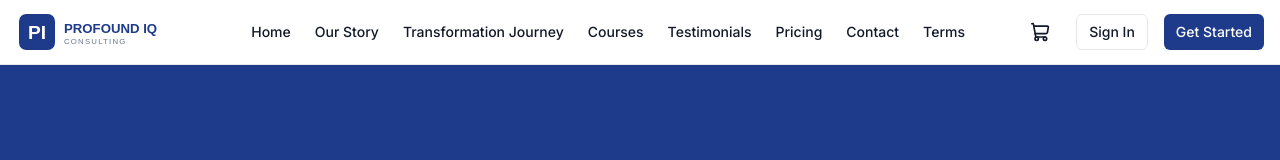
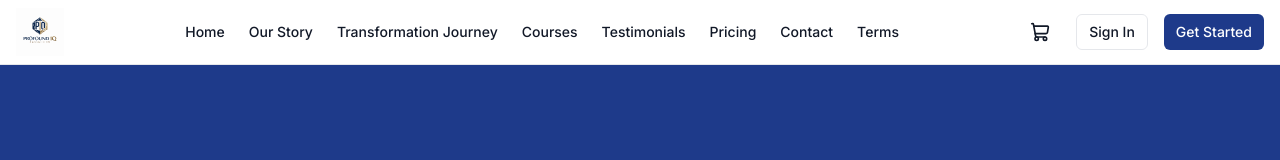
Before and after one commit to karwenji/profoundiqweb, a Next.js app: page / in a window 1280 px wide. Shown: the top 160 px of the page. Built offline with nearby package versions, Linux system fonts and the light colour scheme.

Commit message:
new logo

```diff
--- a/src/components/Logo.tsx
+++ b/src/components/Logo.tsx
@@ -1,17 +1,19 @@
+import Image from 'next/image'
+
 interface LogoProps {
   className?: string;
   variant?: 'default' | 'inverted';
 }
 
 export default function Logo({ className = "h-12 w-auto", variant = 'default' }: LogoProps) {
-  const isDark = variant === 'inverted';
-
   return (
-    <svg viewBox="0 0 300 80" className={className} fill="none" xmlns="C:\Users\Administrator\Desktop\Profound IQ\public\logo.svg">
-      <rect x="5" y="10" width="60" height="60" rx="12" fill={isDark ? 'white' : '#1e3a8a'}/>
-      <text x="35" y="52" fontFamily="Arial, Helvetica, sans-serif" fontSize="32" fontWeight="900" fill={isDark ? '#1e3a8a' : 'white'} textAnchor="middle">PI</text>
-      <text x="80" y="42" fontFamily="Arial, Helvetica, sans-serif" fontSize="22" fontWeight="bold" fill={isDark ? 'white' : '#1e3a8a'}>PROFOUND IQ</text>
-      <text x="80" y="60" fontFamily="Arial, Helvetica, sans-serif" fontSize="13" fill={isDark ? '#94a3b8' : '#64748b'} letterSpacing="2">CONSULTING</text>
-    </svg>
+    <Image
+      src="/logo.svg"
+      alt="Profound IQ Consulting"
+      width={300}
+      height={80}
+      className={className}
+      priority
+    />
   );
 }
```
Also changed, not shown: public/logo.svg.
